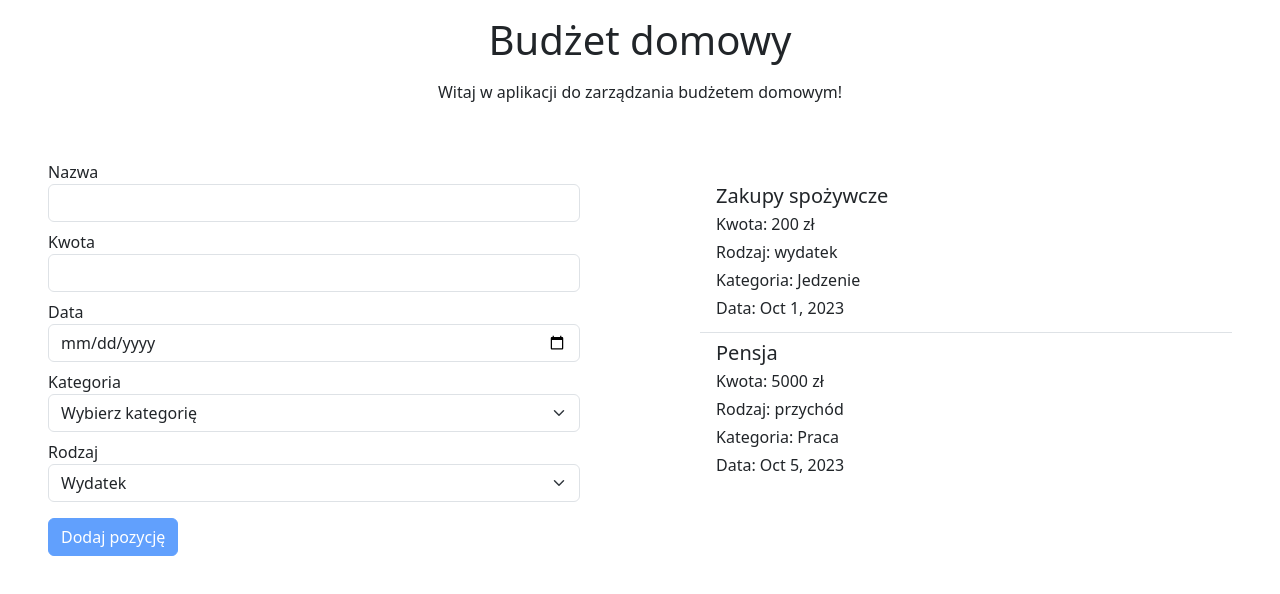
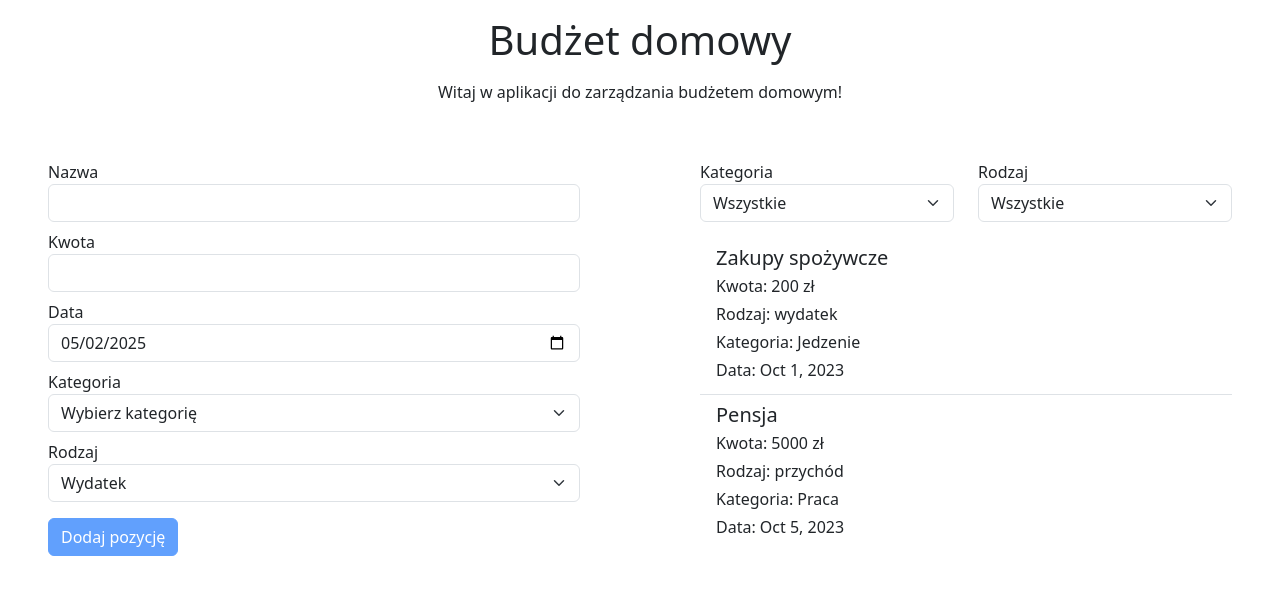
Before and after one commit to pawrzes1/BudzetDomowy, an Angular app: page / in a window 1280 px wide. Shown: the top 594 px of the page. Built offline with nearby package versions, Linux system fonts and the light colour scheme.

Commit message:
Dodano filtrowanie listy

```diff
--- a/src/app/components/app.budget-form/app.budget-form.component.ts
+++ b/src/app/components/app.budget-form/app.budget-form.component.ts
@@ -12,15 +12,29 @@ import { BudgetService } from '../../services/budget.service';
 export class AppBudgetFormComponent {
   private fb = inject(FormBuilder);
   private budgetService = inject(BudgetService);
-  categories: string[]= ['Jedzenie', 'Transport', 'Mieszkanie', 'Rozrywka', 'Inne'];
+
 
   form: FormGroup = this.fb.group({
     name: ['', Validators.required],
     amount: [null, [Validators.required, Validators.min(0.01)]],
-    date: [new Date(), Validators.required],
+    date: [new Date().toISOString().split('T')[0], Validators.required], // Ustawienie domyślnej daty na dzisiaj
     category: ['', Validators.required],
     type: ['wydatek', Validators.required]  // domyślnie wydatek
   });
+
+  constructor(budgetService: BudgetService) {
+    // Inicjalizacja formularza budżetowego
+  }
+
+  get categories() {
+    return this.budgetService.categories; // Pobieranie kategorii z serwisu budżetowego
+  }
+
+  get types() {
+    return this.budgetService.types; // Pobieranie typów z serwisu budżetowego
+  }
+
+
 
   onSubmit() {
     if (this.form.valid) {
--- a/src/app/components/app.budget-list/app.budget-list.component.html
+++ b/src/app/components/app.budget-list/app.budget-list.component.html
@@ -1,6 +1,24 @@
-<div *ngIf="budgetService.items().length > 0; else empty">
+<div class="row mb-3">
+    <div class="col-md-6">
+        <label>Kategoria</label>
+        <select class="form-select" [(ngModel)]="selectedCategory" >
+            <option value="">Wszystkie</option>
+            <option *ngFor="let category of categories" [value]="category">{{ category }}</option>
+        </select>
+    </div>
+
+    <div class="col-md-6">
+        <label>Rodzaj</label>
+        <select class="form-select" [(ngModel)]="selectedType">
+            <option value="">Wszystkie</option>
+            <option *ngFor="let type of types" [value]="type">{{ type }}</option>
+        </select>
+    </div>
+</div>
+
+<div *ngIf="filteredItems().length > 0; else empty">
     <ul class="list-group list-group-flush mt-3">
-        <li *ngFor="let item of budgetService.items()" class="list-group-item d-flex justify-content-between align-items-center">
+        <li *ngFor="let item of filteredItems()" class="list-group-item d-flex justify-content-between align-items-center">
             <div class="d-flex flex-column">
                 <h5 class="mb-1">{{ item.name }}</h5>
                 <p class="mb-1">Kwota: {{ item.amount }} zł</p>
--- a/src/app/components/app.budget-list/app.budget-list.component.ts
+++ b/src/app/components/app.budget-list/app.budget-list.component.ts
@@ -1,26 +1,54 @@
 import { ChangeDetectionStrategy, Component, inject, OnInit } from '@angular/core';
 import { BudgetItem, BudgetService } from '../../services/budget.service';
 import { CommonModule } from '@angular/common';
+import { FormsModule } from '@angular/forms';
 
 @Component({
   selector: 'app-budget-list',
-  imports: [CommonModule],
+  imports: [CommonModule, FormsModule],
   standalone: true,
   templateUrl: './app.budget-list.component.html',
   styleUrl: './app.budget-list.component.css',
   changeDetection: ChangeDetectionStrategy.OnPush,
 })
-export class AppBudgetListComponent implements OnInit {
+export class AppBudgetListComponent {
 
+  private budgetService = inject(BudgetService); // Inicjalizacja serwisu budżetowego
 
-  constructor(public budgetService: BudgetService) {
-    // Inicjalizacja komponentu
+  selectedType: string = ''; // Domyślnie brak wybranego typu
+  selectedCategory: string = ''; // Domyślnie brak wybranej kategorii
+
+  filterByType(item: BudgetItem): boolean {
+    return this.selectedType === item.type; // Filtrowanie elementów według wybranego typu
+  }
+  filterByCategory(item: BudgetItem): boolean {
+    return this.selectedCategory === '' || item.category === this.selectedCategory; // Filtrowanie elementów według wybranej kategorii
   }
 
 
-  ngOnInit() {
 
+  itemsList: BudgetItem[] = []; // Local variable to store items
+
+  constructor() {
+    this.budgetService.items$.subscribe((items) => {
+      this.itemsList = items; // Subskrypcja na zmiany w tablicy budżetowej
+    });
   }
 
+  get items() {
+    return this.budgetService.items; // Pobieranie elementów budżetowych z serwisu
+  }
+  get categories() {
+    return this.budgetService.categories; // Pobieranie kategorii z serwisu budżetowego
+  }
+  get types() {
+    return this.budgetService.types; // Pobieranie typów z serwisu budżetowego
+  }
 
+filteredItems(){
+    return this.items.filter(item =>
+      (this.selectedCategory ? item.category === this.selectedCategory :true) && // Filtrowanie elementów według kategorii
+      (this.selectedType ? item.type === this.selectedType : true) // Filtrowanie elementów według typu
+    );
+    }
 }
--- a/src/app/services/budget.service.ts
+++ b/src/app/services/budget.service.ts
@@ -1,4 +1,5 @@
 import { Injectable, signal } from '@angular/core';
+import { BehaviorSubject } from 'rxjs';
 
 export interface BudgetItem {
   id: number;
@@ -16,16 +17,17 @@ export interface BudgetItem {
 
 export class BudgetService {
 
-  private itemsSignal = signal<BudgetItem[]>([]); // Inicjalizacja sygnału z pustą tablicą
+  private itemsSignal = new BehaviorSubject<any[]>([]); // Inicjalizacja sygnału z pustą tablicą
+  items$ = this.itemsSignal.asObservable(); // Tworzenie obserwowalnej wersji sygnału
 
   get items() {
-    // Zwracamy kopię tablicy, aby uniknąć modyfikacji oryginalnej tablicy
-    return this.itemsSignal.asReadonly(); // Zwracamy aktualną tablicę budżetową
+    // Getter do pobierania aktualnej tablicy budżetowej
+    return this.itemsSignal.value; // Zwracamy aktualną tablicę budżetową
   }
 
-  addItems(item: BudgetItem) {
-    const current = this.itemsSignal(); // Pobieramy aktualną tablicę budżetową
-    this.itemsSignal.set([...current,
+  addItems(item: any) {
+    const current = this.itemsSignal.value; // Pobieramy aktualną tablicę budżetową
+    this.itemsSignal.next([...current,
         {...item, id: current.length + 1} // Dodajemy nowy element z unikalnym ID
       ]); // Dodajemy nowy element do tablicy
   }
@@ -34,7 +36,7 @@ export class BudgetService {
 
   constructor() {
     // Inicjalizacja serwisu budżetowego
-    this.itemsSignal.set([
+    this.itemsSignal.next([
       {
         id: 1,
         name: 'Zakupy spożywcze',
@@ -54,4 +56,7 @@ export class BudgetService {
     ]); // Inicjalizacja przykładowych danych
 
   }
+
+  categories: string[]= ['Jedzenie', 'Transport', 'Mieszkanie', 'Rozrywka', 'Inne'];
+  types: string[] = ['wydatek', 'przychód'];
 }
```
Also changed, not shown: 2 other files (tests, documents, lock files or other folders).
